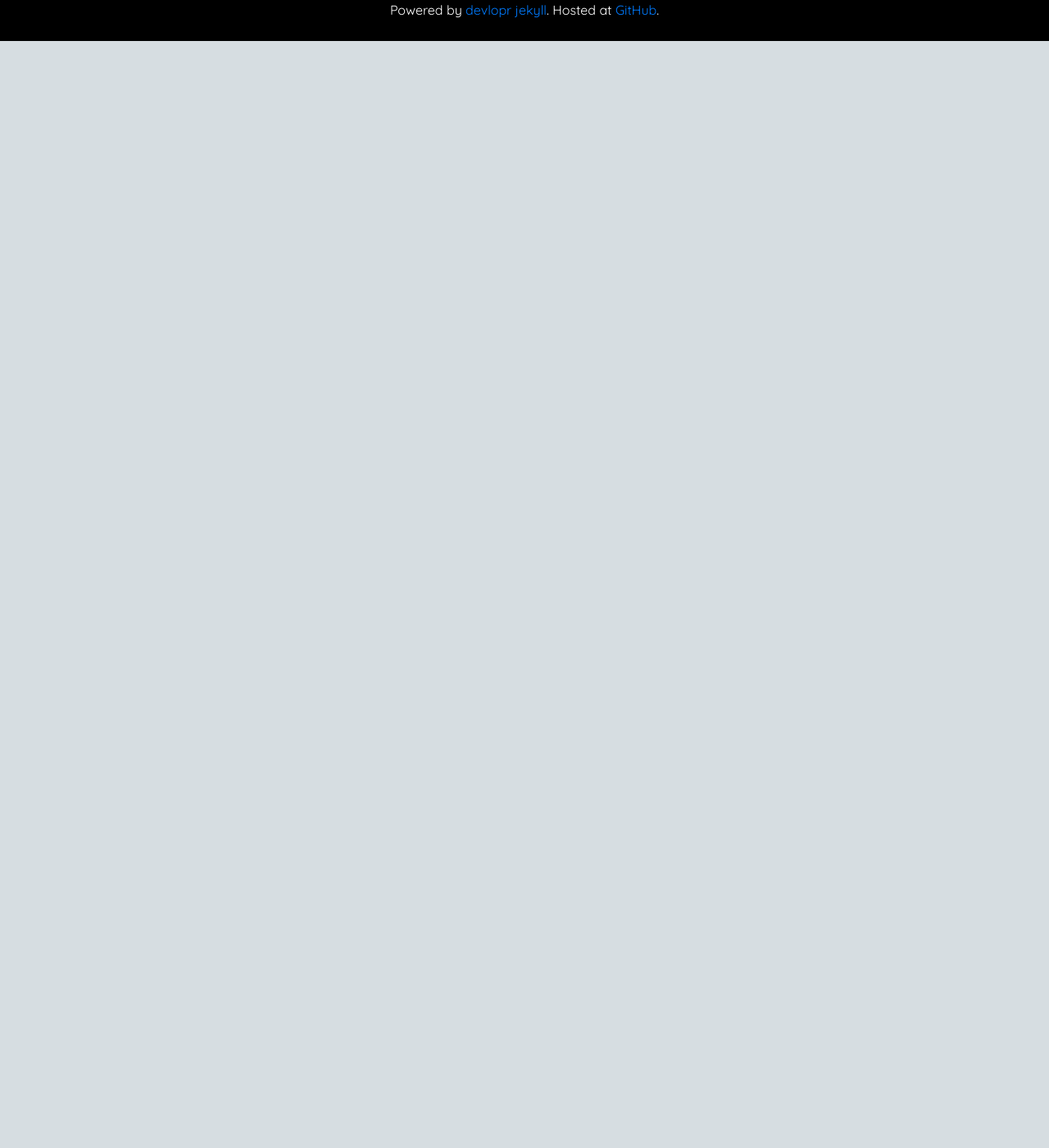
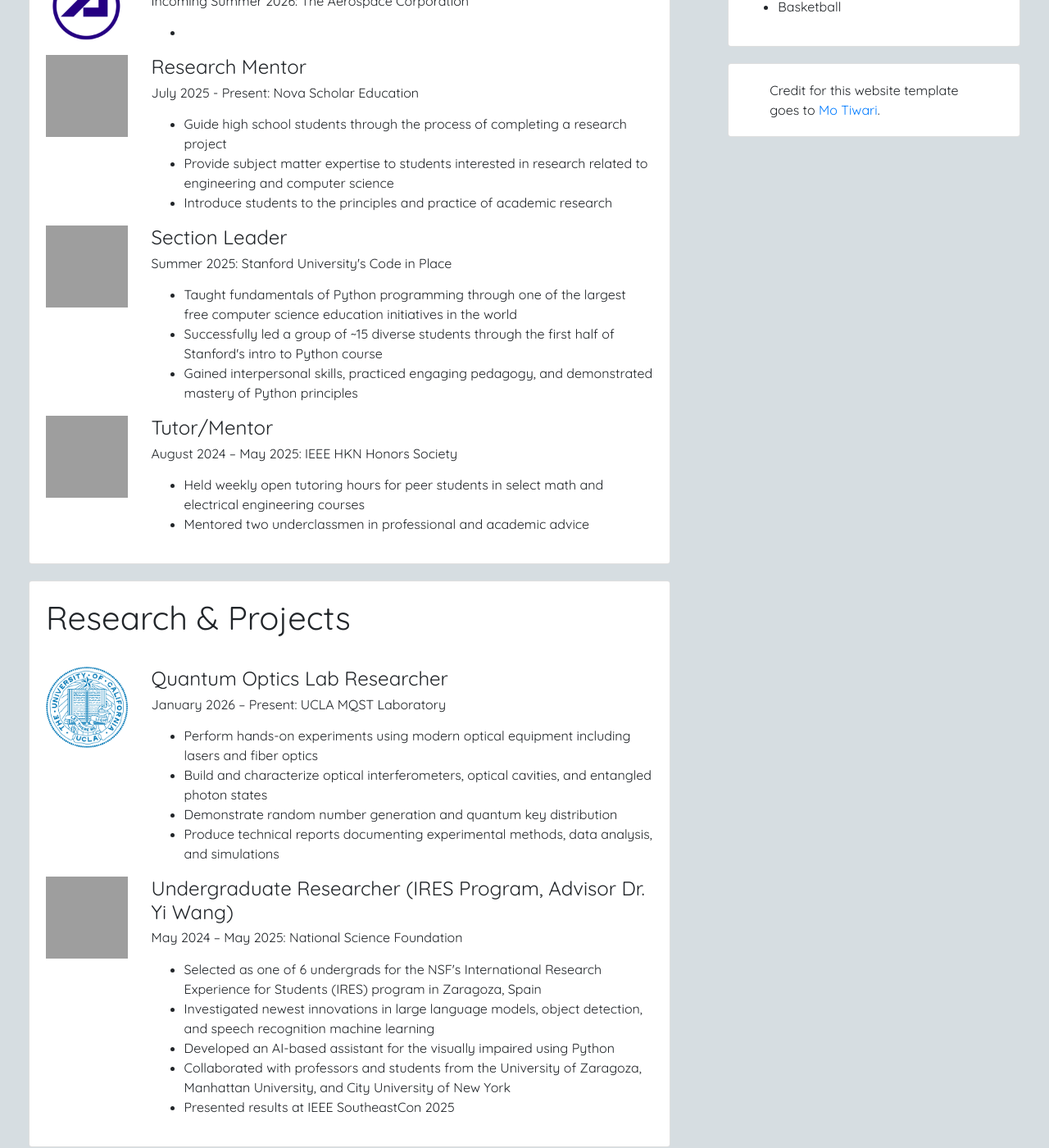
Before and after one commit to eogrady617/eogrady617.github.io, a Jekyll site: the page built from index.md, in a window 1280 px wide and 1400 px high, scrolled down 1130 px. Shown: the whole window at 82% size. Built offline with Jekyll 4.4.1, drawn with Linux system fonts in a browser that asks for light colours; nearby versions of some CDN libraries; comment, search, counter and statistics services are not loaded; a style sheet for code colours, icons or effects is not loaded; before the commit the page ends 1180 px from its top, so only the background shows below that; some of the changed text lies outside the part shown; grey boxes are pictures that could not be loaded.

Commit message:
Update nav, add experience/research/skills sections with resume content
Agent-Logs-Url: https://github.com/eogrady617/eogrady617.github.io/sessions/56e15d51-4c76-476b-b011-6aca7a62efdb

Co-authored-by: eogrady617 <20567946+eogrady617@users.noreply.github.com>

```diff
--- a/_config.yml
+++ b/_config.yml
@@ -26,7 +26,7 @@ urls:
 - text: Projects
   url: "/projects/"
   display: true
-- text: Resume
+- text: Résumé
   url: "/resume/"
   display: true
 - text: Coursework
@@ -49,23 +49,91 @@ author_website_url: eogrady617.github.io
 author_work_experiences:
 - company_name: The Aerospace Corporation
   company_logo: aero.png
-  dates: Incoming June 2026
+  dates: Incoming Summer 2026
   designation: Photonic Technologies Intern
   description:
   - ''
+  visibility: true
+- company_name: Nova Scholar Education
+  company_logo: ''
+  dates: July 2025 - Present
+  designation: Research Mentor
+  description:
+  - Guide high school students through the process of completing a research project
+  - Provide subject matter expertise to students interested in research related to engineering and computer science
+  - Introduce students to the principles and practice of academic research
+  visibility: true
+- company_name: "Stanford University's Code in Place"
+  company_logo: ''
+  dates: Summer 2025
+  designation: Section Leader
+  description:
+  - Taught fundamentals of Python programming through one of the largest free computer science education initiatives in the world
+  - Successfully led a group of ~15 diverse students through the first half of Stanford's intro to Python course
+  - Gained interpersonal skills, practiced engaging pedagogy, and demonstrated mastery of Python principles
+  visibility: true
+- company_name: IEEE HKN Honors Society
+  company_logo: ''
+  dates: August 2024 – May 2025
+  designation: Tutor/Mentor
+  description:
+  - Held weekly open tutoring hours for peer students in select math and electrical engineering courses
+  - Mentored two underclassmen in professional and academic advice
   visibility: true
 author_education_details:
 - college_logo: ucla.png
   college_name: University of California, Los Angeles
   college_degree: Master's in Quantum Science and Technology
-  description: ''
+  description: 'Relevant Coursework: Quantum Information, Quantum Optics Laboratory, Satellite Quantum Networking'
   visibility: true
 - college_logo: mu.png
   college_name: Manhattan University
   dates: 2021 - 2025
-  college_degree: B.S. in Computer Engineering
-  description: ''
+  college_degree: B.S. in Computer Engineering (Major GPA 3.81)
+  description: 'Magna Cum Laude, HKN Honors Society, Annual Presidential Scholarship, Epsilon Sigma Pi Honors, Dean''s List. Relevant Coursework: Math Methods, Applied Electromagnetics, Electronics, Signals & Systems'
   visibility: true
+author_other_experiences:
+- organization_name: UCLA MQST Laboratory
+  organization_logo: ucla.png
+  dates: January 2026 – Present
+  designation: Quantum Optics Lab Researcher
+  description:
+  - Perform hands-on experiments using modern optical equipment including lasers and fiber optics
+  - Build and characterize optical interferometers, optical cavities, and entangled photon states
+  - Demonstrate random number generation and quantum key distribution
+  - Produce technical reports documenting experimental methods, data analysis, and simulations
+  visibility: true
+- organization_name: National Science Foundation
+  organization_logo: ''
+  dates: May 2024 – May 2025
+  designation: Undergraduate Researcher (IRES Program, Advisor Dr. Yi Wang)
+  description:
+  - Selected as one of 6 undergrads for the NSF's International Research Experience for Students (IRES) program in Zaragoza, Spain
+  - Investigated newest innovations in large language models, object detection, and speech recognition machine learning
+  - Developed an AI-based assistant for the visually impaired using Python
+  - Collaborated with professors and students from the University of Zaragoza, Manhattan University, and City University of New York
+  - Presented results at IEEE SoutheastCon 2025
+  visibility: true
+author_skills:
+  software:
+  - Python
+  - QuTip
+  - Qiskit
+  - C / C++
+  - MATLAB
+  - Unix Shell
+  - PyTorch
+  - Git
+  - PSpice
+  - HFSS
+  technical:
+  - Experimental Quantum Optics
+  - Scientific Computing
+  - Quantum Simulation
+  - Quantum Algorithms
+  - Electronics Design
+  - NMR Spectroscopy
+  - Circuit Analysis
 accomplishments:
 - Add your accomplishments and milestones here
 #github_username: eogrady617
--- a/_layouts/about_me.html
+++ b/_layouts/about_me.html
@@ -67,6 +67,37 @@ layout: default
           </div>
         {% endif %}
 
+        {% if site.author_other_experiences %}
+          <div class="card">
+            <h1 class="card-title"> Research &amp; Projects </h1>
+            <br />
+            {% for exp in site.author_other_experiences %}
+            {% if exp.visibility == true %}
+            <div class="row">
+                    {% if exp.organization_logo %}
+                    <div class="col-md-2">
+                        <img src="/assets/img/{{ exp.organization_logo }}" class="company-logo" />
+                    </div>
+                    <div class="col-md-10">
+                    {% else %}
+                    <div class="col-md-12">
+                    {% endif %}
+                        <h4 class="experience-title"> {{ exp.designation }}</h4>
+                        <h6 class="experience-info"> {{ exp.dates }}: {{ exp.organization_name }}</h6>
+                        <p class="experience-desc">
+                          <ul>
+                            {% for item in exp.description %}
+                              <li>{{item}}</li>
+                            {% endfor %}
+                          </ul>
+                        </p>
+                    </div>
+                </div>
+              {% endif %}
+            {% endfor %}
+          </div>
+        {% endif %}
+
     </div>
     <div class="col-lg-4">
         <div class="card">
@@ -87,6 +118,28 @@ layout: default
             {% endif %}
         </div>
 
+        {% if site.author_skills %}
+        <div class="card">
+            <h1> Skills </h1>
+            {% if site.author_skills.software %}
+            <h5>Software</h5>
+            <ul>
+              {% for skill in site.author_skills.software %}
+                <li>{{ skill }}</li>
+              {% endfor %}
+            </ul>
+            {% endif %}
+            {% if site.author_skills.technical %}
+            <h5>Technical</h5>
+            <ul>
+              {% for skill in site.author_skills.technical %}
+                <li>{{ skill }}</li>
+              {% endfor %}
+            </ul>
+            {% endif %}
+        </div>
+        {% endif %}
+
         <div class="card">
             <h1> Hobbies </h1>
             {%- include author_hobbies.html -%}
```
